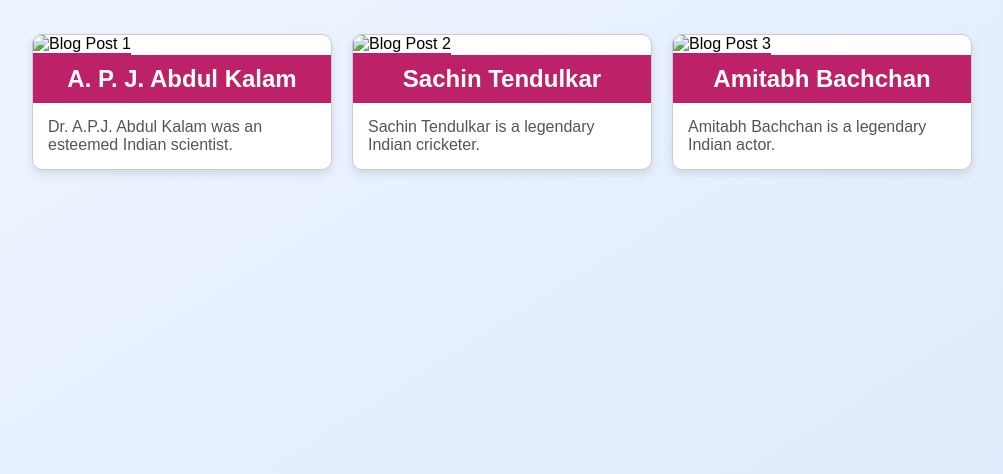
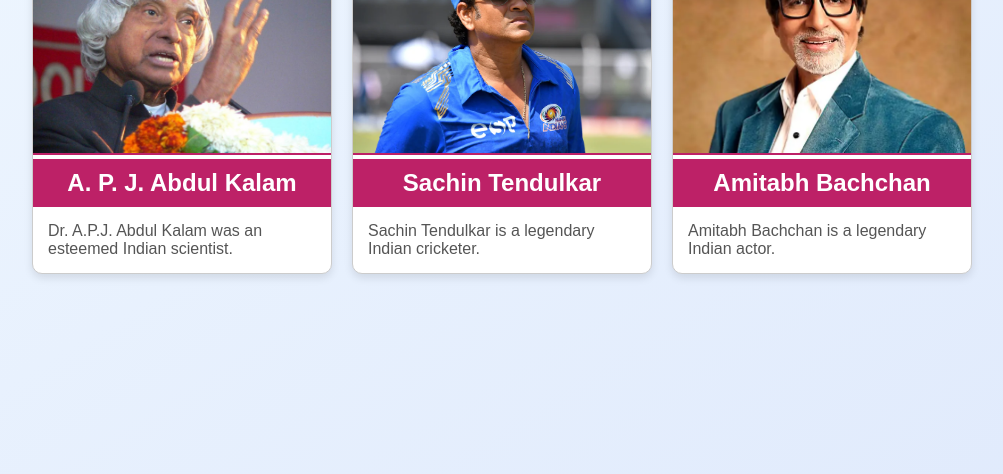
Before and after one commit to shekeelashajeer/BlogSample, a plain HTML site: page index.html in a window 1280 px wide. Shown: the part 326-800 px from the top of the page, without its empty margins (138-1141 px from the left). Drawn offline with Linux system fonts and the light colour scheme.

Commit message:
Update index.html

```diff
--- a/index.html
+++ b/index.html
@@ -14,17 +14,17 @@
     <div class="blog-card" onclick="navigateToPost('post1.html')">
 
 
-      <img src="image/kalam.jpg" alt="Blog Post 1">
+      <img src="kalam.jpg" alt="Blog Post 1">
       <h2>A. P. J. Abdul Kalam</h2>
       <p>Dr. A.P.J. Abdul Kalam was an esteemed Indian scientist.</p>
     </div>
     <div class="blog-card" onclick="navigateToPost('post2.html')">
-      <img src="image/sachin.webp" alt="Blog Post 2">
+      <img src="sachin.webp" alt="Blog Post 2">
       <h2>Sachin Tendulkar</h2>
       <p>Sachin Tendulkar is a legendary Indian cricketer.</p>
     </div>
     <div class="blog-card" onclick="navigateToPost('post3.html')">
-      <img src="image/amithab.webp" alt="Blog Post 3">
+      <img src="amithab.webp" alt="Blog Post 3">
       <h2>Amitabh Bachchan</h2>
       <p>Amitabh Bachchan is a legendary Indian actor.</p>
     </div>
```
